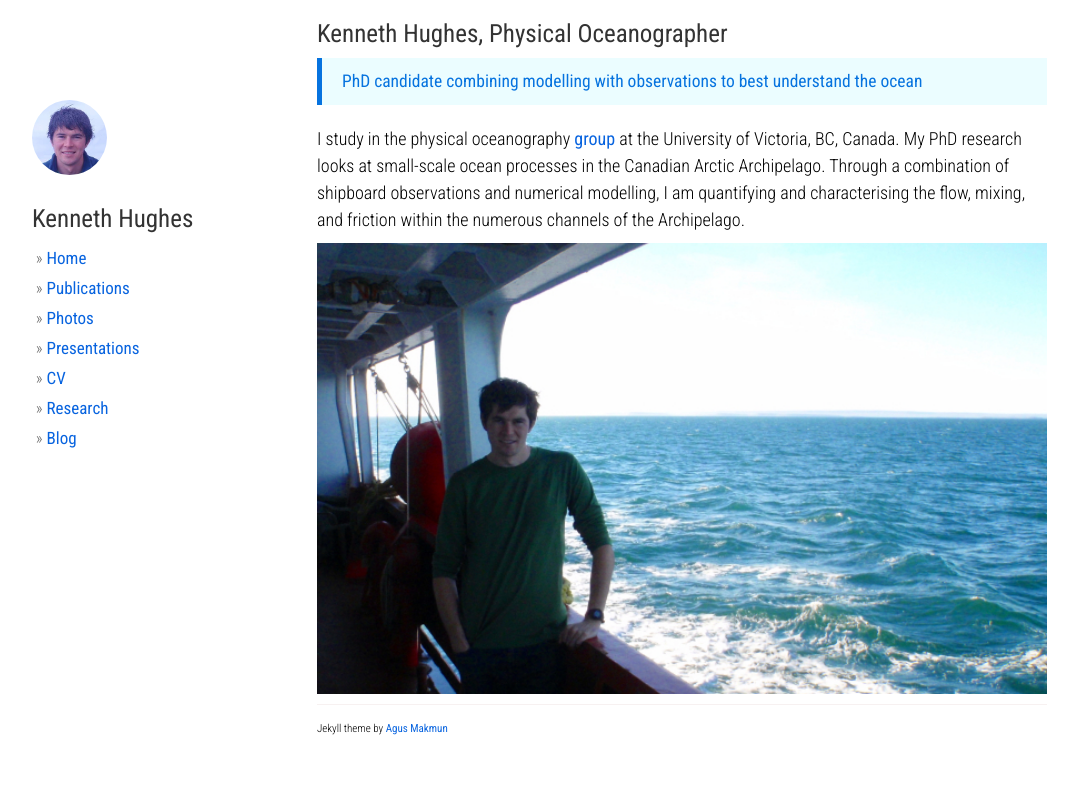
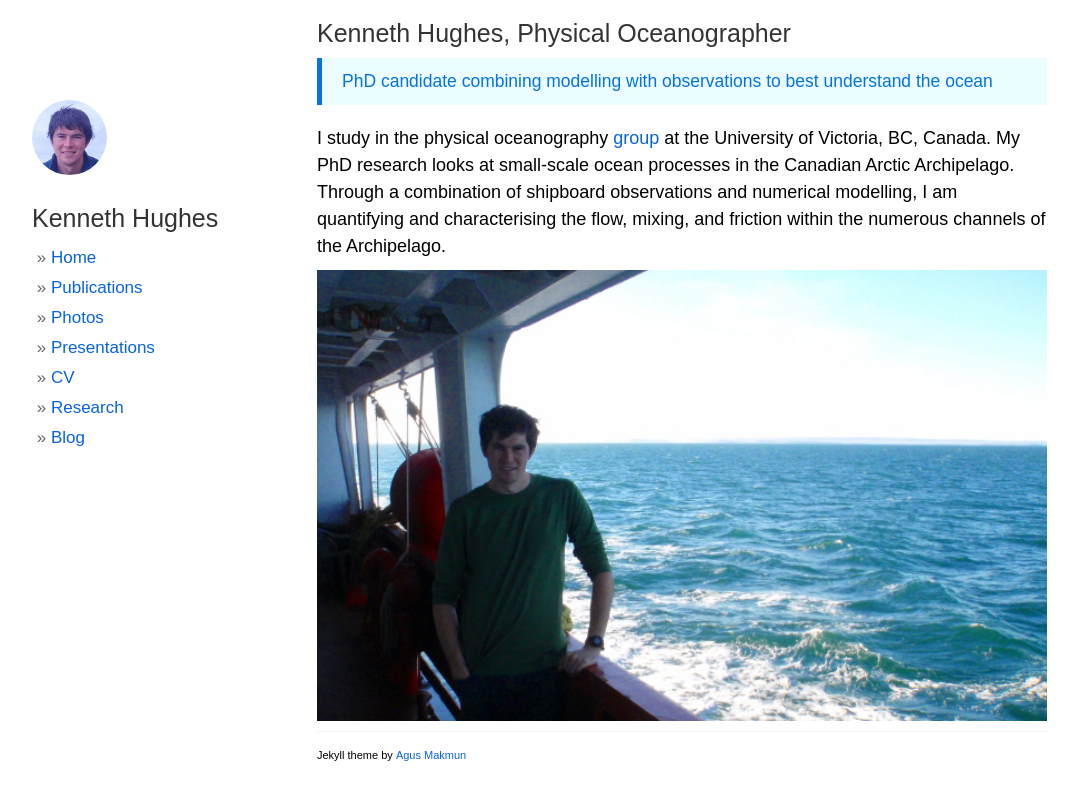
Before and after one commit to hugke729/hugke729.github.io, a Jekyll site: the page built from index.md, in a window 1280 px wide. Shown: the top 800 px of the page, without its empty margins (53-1131 px from the left). Built offline with Jekyll 4.4.1, drawn with Linux system fonts in a browser that asks for light colours; nearby versions of some CDN libraries; our own code applies the rules of GitHub Pages for plain Markdown files.

Commit message:
Update font

```diff
--- a/static/css/main.css
+++ b/static/css/main.css
@@ -2,7 +2,7 @@
  * Master styling
  */
 body {
-    font-family: "Roboto Condensed", Arial, sans-serif;
+    font-family: "Source Sans Pro", Arial, sans-serif;
     background-color: #fff;
     font-size: 18px;
     line-height: 1.5em;
```
